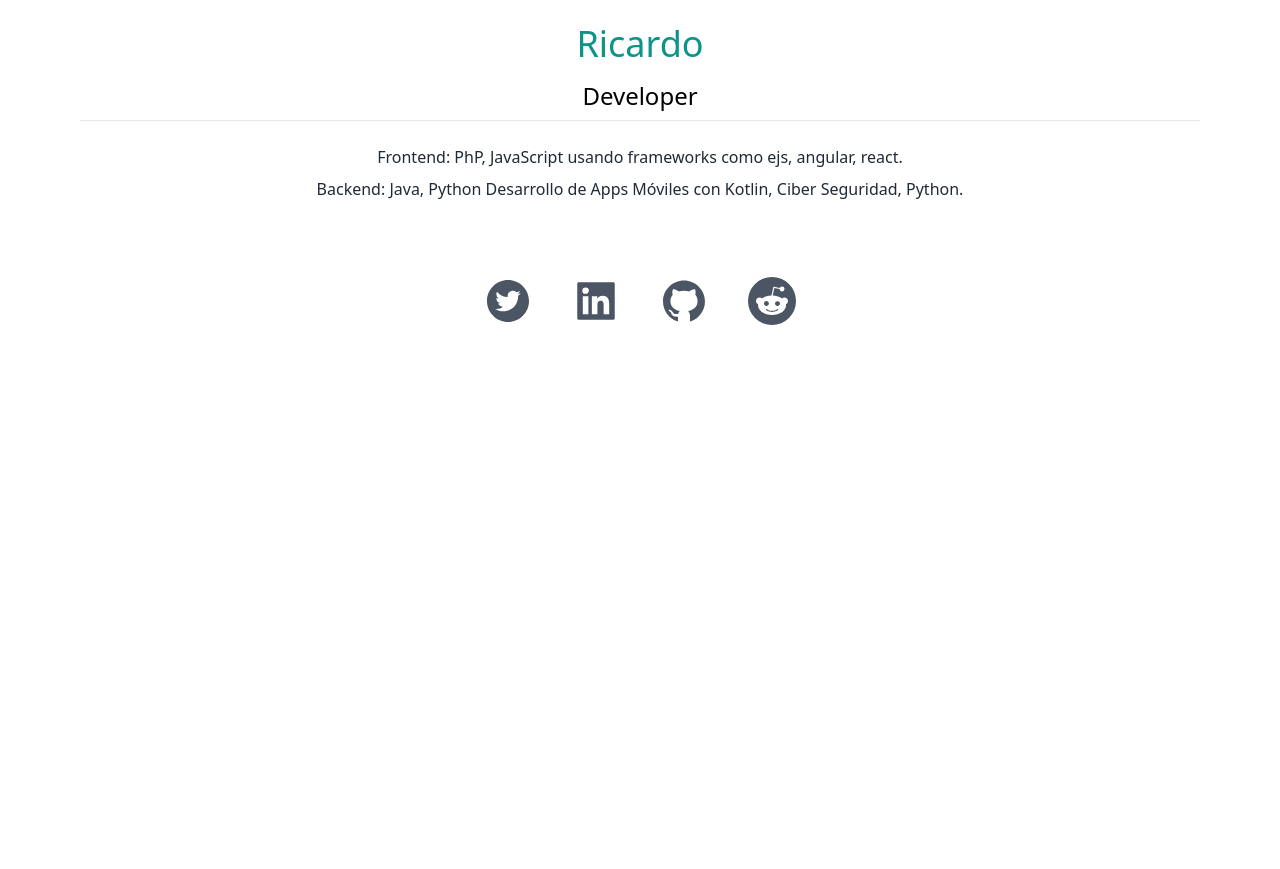
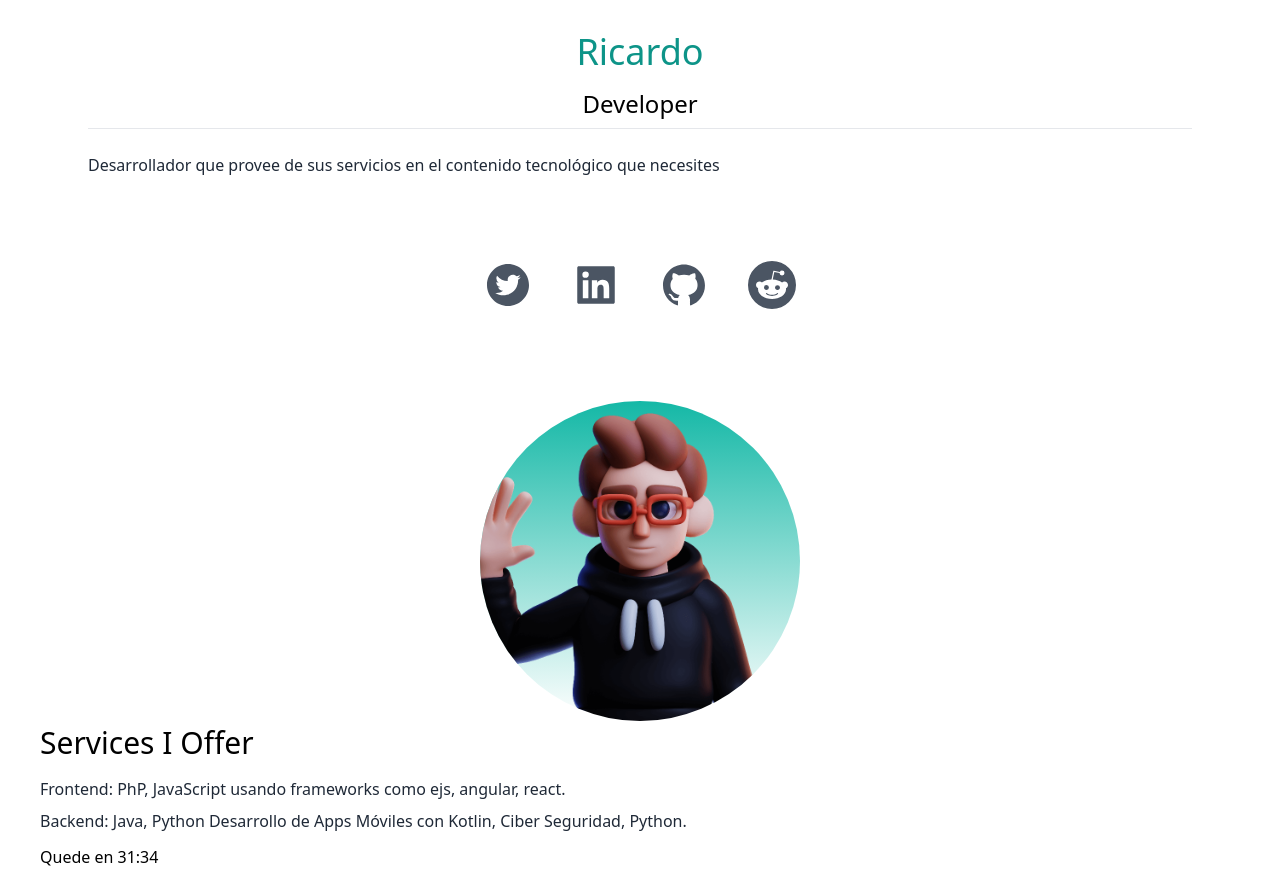
Before and after one commit to inusui/PersonalWebPage_v2, a Next.js app in the folder react-portfolio/: page / in a window 1280 px wide. Shown: the part 180-1049 px from the top of the page. Before the commit the page ends 800 px from the top, so only its background shows below. Built offline with nearby package versions, Linux system fonts and the light colour scheme.

Commit message:
SEccion 1 terminada

```diff
--- a/react-portfolio/pages/index.tsx
+++ b/react-portfolio/pages/index.tsx
@@ -1,7 +1,9 @@
 import Head from 'next/head';
 import { Roboto_Mono } from '@next/font/google';
 import { BsFillMoonStarsFill, BsReddit } from 'react-icons/bs';
-import {AiFillTwitterCircle, AiFillLinkedin, AiFillGithub} from 'react-icons/ai';
+import { AiFillTwitterCircle, AiFillLinkedin, AiFillGithub } from 'react-icons/ai';
+import Image from "next/image";
+import deved from "../public/dev-ed-wave.png"
 
 const inter = Roboto_Mono({ subsets: ['latin'] })
 
@@ -27,24 +29,38 @@ export default function Home() {
             </ul>
             quede en 22:30
           </nav>
-          <div className="text-center p-10">
+          <div className="text-center p-12">
             <h2 className="text-4xl py-2 text-teal-600 font-medium" >Ricardo</h2>
             <h3 className="text-2xl py-2">Developer</h3>
             <hr />
-            <p className="text-md py-5 leading-8 text-gray-800">
-              Frontend: PhP, JavaScript usando frameworks como ejs, angular, react. <br />
+            <p className="text-justify text-md py-5 leading-8 text-gray-800">
+             Desarrollador que provee de sus servicios en el contenido tecnológico que necesites
+             </p>
+          </div>
+          <div className="text-5xl flex justify-center gap-10 py-3 text-gray-600">
+            <AiFillTwitterCircle />
+            <AiFillLinkedin />
+            <AiFillGithub />
+            <BsReddit />
+          </div>
+          <div className='relative mx-auto bg-gradient-to-b from-teal-500 rounded-full w-80 h-80 mt-20 overflow-hidden'>
+            <Image src={deved} alt='Not Image Found' layout='fill' objectFit='cover' />
+          </div>
+        </section>
+
+        <section>
+          <div>
+            <h3 className='text-3xl py-1'>Services I Offer</h3>
+            <p className='text-md py-2 leading-8 text-gray-800'>
+            Frontend: PhP, JavaScript usando frameworks como ejs, angular, react. <br />
               Backend: Java, Python
               Desarrollo de Apps Móviles con Kotlin, Ciber Seguridad, Python.
+
             </p>
+Quede en 31:34
           </div>
-            <div className="text-5xl flex justify-center gap-10 py-3 text-gray-600">
-                <AiFillTwitterCircle/>
-                <AiFillLinkedin/>
-                <AiFillGithub/>
-                <BsReddit/>
-            </div>
-            <div></div>
         </section>
+
       </main>
 
 
```
